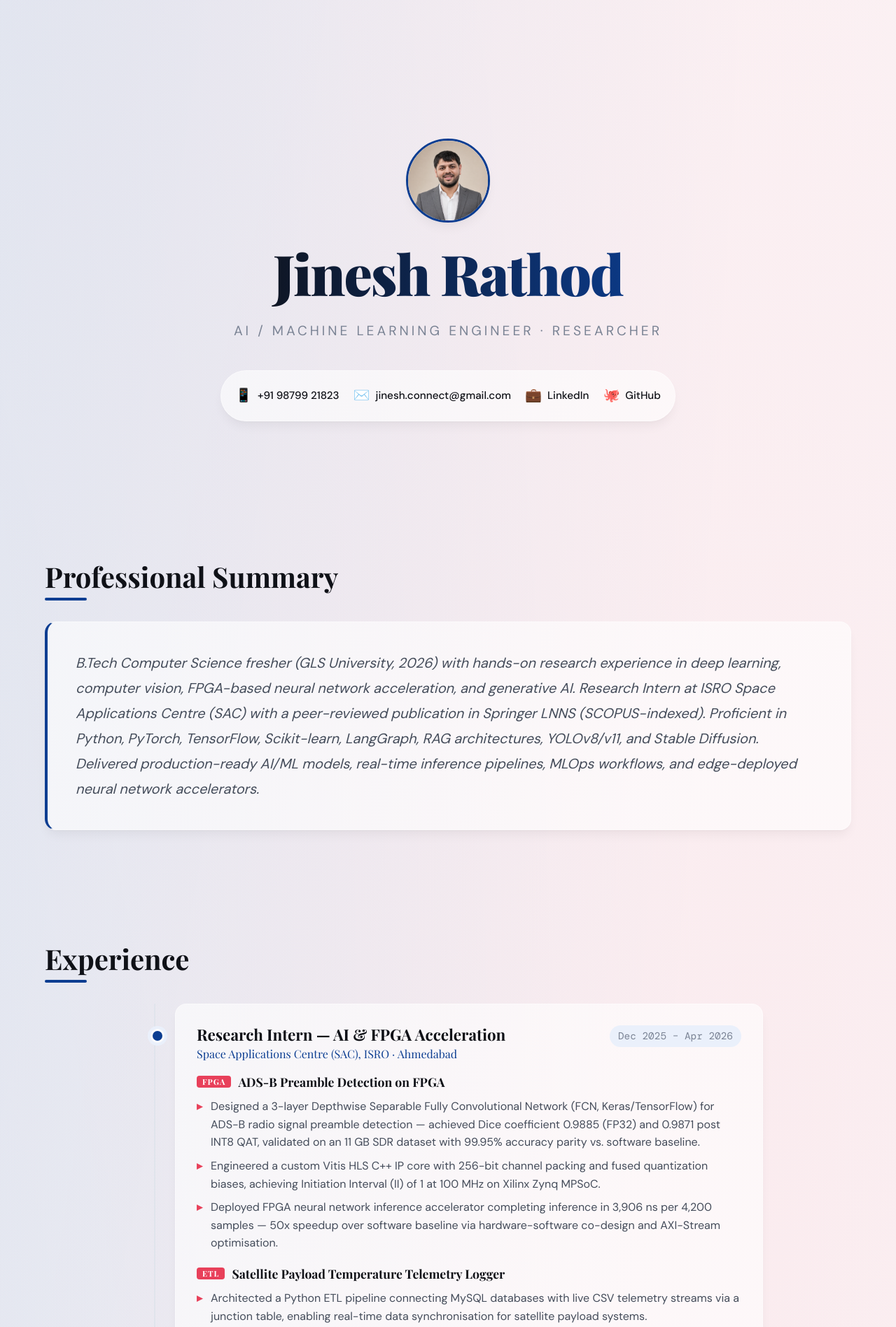
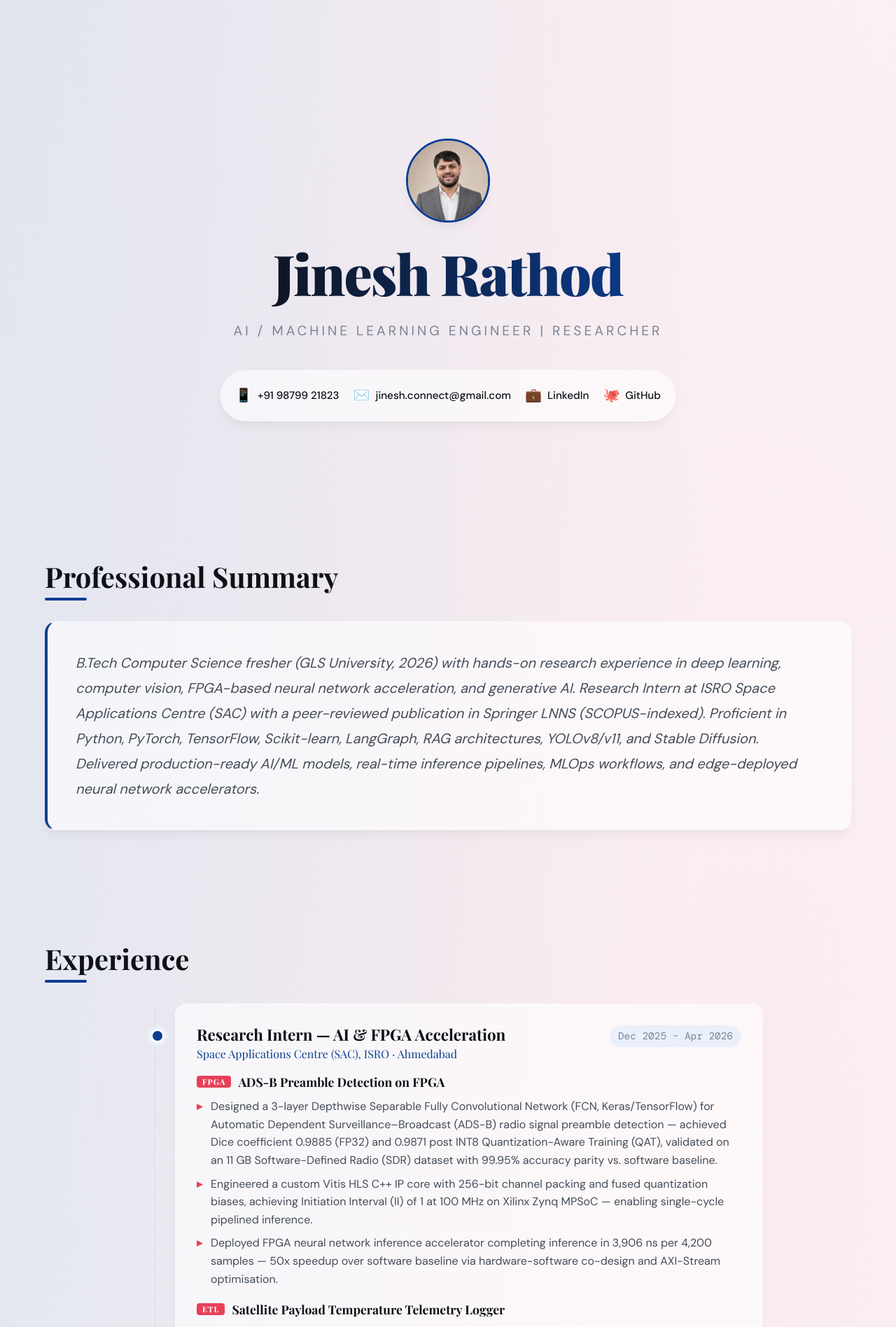
Before and after one commit to JineshRathod/portfolio, a Next.js app: page / in a window 1280 px wide. Shown: the top 1896 px of the page at 70% size. Built offline with nearby package versions, Linux system fonts and the light colour scheme.

Commit message:
Update Experience and Projects with full text and add video demo links

```diff
--- a/components/Experience.tsx
+++ b/components/Experience.tsx
@@ -19,8 +19,8 @@ export default function Experience() {
               <div className="project-group">
                 <h5 className="sub-project-title"><span className="highlight-badge">FPGA</span> ADS-B Preamble Detection on FPGA</h5>
                 <ul className="bullets">
-                  <li>Designed a 3-layer Depthwise Separable Fully Convolutional Network (FCN, Keras/TensorFlow) for ADS-B radio signal preamble detection — achieved Dice coefficient 0.9885 (FP32) and 0.9871 post INT8 QAT, validated on an 11 GB SDR dataset with 99.95% accuracy parity vs. software baseline.</li>
-                  <li>Engineered a custom Vitis HLS C++ IP core with 256-bit channel packing and fused quantization biases, achieving Initiation Interval (II) of 1 at 100 MHz on Xilinx Zynq MPSoC.</li>
+                  <li>Designed a 3-layer Depthwise Separable Fully Convolutional Network (FCN, Keras/TensorFlow) for Automatic Dependent Surveillance–Broadcast (ADS-B) radio signal preamble detection — achieved Dice coefficient 0.9885 (FP32) and 0.9871 post INT8 Quantization-Aware Training (QAT), validated on an 11 GB Software-Defined Radio (SDR) dataset with 99.95% accuracy parity vs. software baseline.</li>
+                  <li>Engineered a custom Vitis HLS C++ IP core with 256-bit channel packing and fused quantization biases, achieving Initiation Interval (II) of 1 at 100 MHz on Xilinx Zynq MPSoC — enabling single-cycle pipelined inference.</li>
                   <li>Deployed FPGA neural network inference accelerator completing inference in 3,906 ns per 4,200 samples — 50x speedup over software baseline via hardware-software co-design and AXI-Stream optimisation.</li>
                 </ul>
               </div>
@@ -28,7 +28,7 @@ export default function Experience() {
               <div className="project-group" style={{ marginTop: '20px' }}>
                 <h5 className="sub-project-title"><span className="highlight-badge">ETL</span> Satellite Payload Temperature Telemetry Logger</h5>
                 <ul className="bullets">
-                  <li>Architected a Python ETL pipeline connecting MySQL databases with live CSV telemetry streams via a junction table, enabling real-time data synchronisation for satellite payload systems.</li>
+                  <li>Architected a Python Extract-Transform-Load (ETL) pipeline connecting MySQL databases with live CSV telemetry streams via a junction table, enabling real-time data synchronisation for satellite payload systems.</li>
                   <li>Ingested time-series satellite telemetry into InfluxDB and built a real-time Grafana monitoring dashboard with threshold-based spike alerts — end-to-end latency under 5 seconds.</li>
                 </ul>
               </div>
--- a/components/Hero.tsx
+++ b/components/Hero.tsx
@@ -18,7 +18,7 @@ export default function Hero() {
             />
           </div>
           <h1 className="hero-title">Jinesh Rathod</h1>
-          <p className="hero-tagline">AI / Machine Learning Engineer · Researcher</p>
+          <p className="hero-tagline">AI / Machine Learning Engineer | Researcher</p>
           <div className="hero-contact glass-panel">
             <a href="tel:+919879921823" className="contact-link">
               <span className="contact-icon">📱</span> +91 98799 21823
--- a/components/Projects.tsx
+++ b/components/Projects.tsx
@@ -4,28 +4,29 @@ const projects = [
   {
     name: "Offline Agentic RAG — Privacy-First Document Intelligence",
     period: "May 2026 – Jun 2026",
-    desc: "Engineered a 100% offline Agentic RAG system with LangGraph state-machine architecture; ingests PDF, DOCX, PPTX, CSV, JSON, Markdown, and scraped URLs with smart contextual chunking. Implemented Cross-Encoder reranking over ChromaDB retrieval and token-by-token streaming via FastAPI.",
+    desc: "Engineered a 100% offline, zero-API-key Agentic RAG system with LangGraph state-machine architecture; ingests PDF, DOCX, PPTX, CSV, JSON, Markdown, and scraped URLs with smart contextual chunking. Implemented Cross-Encoder reranking pipeline (ms-marco-MiniLM-L-6-v2) over ChromaDB retrieval (top-10 overfetch → top-5 rerank), reducing hallucinations and improving answer relevance. Added implicit self-learning: system dynamically adjusts chunk confidence weights based on user follow-up tone analysis; streams responses token-by-token via FastAPI.",
     tags: ["LangGraph", "ChromaDB", "Ollama", "FastAPI", "React", "BGE Embeddings"],
     github: "https://github.com/JineshRathod/RAG",
+    demo: "https://drive.google.com/file/d/18V6rUGN2KoyandWnDbUDPhwfm1oWkFxn/view",
     highlight: true,
   },
   {
     name: "Architect AI — Generative Floor-Plan Visualiser",
     period: "Sep 2025 – Dec 2025",
-    desc: "Built a generative AI system enabling architects to visualise floor-plan concepts from natural language prompts using ResNet + U-Net fine-tuned with Stable Diffusion 2.1 and LoRA adapters. Published peer-reviewed research at CIS 2025.",
+    desc: "Built a generative AI system enabling architects to visualise floor-plan concepts from natural language prompts using a ResNet + U-Net backbone fine-tuned with Stable Diffusion 2.1 and LoRA adapters. Accelerated inference with CUDA-optimised pipelines; published peer-reviewed research at CIS 2025, indexed in Springer LNNS SCOPUS.",
     tags: ["PyTorch", "ResNet", "U-Net", "Stable Diffusion 2.1", "LoRA", "CUDA"],
     badges: ["Springer LNNS SCOPUS"],
     github: "https://github.com/JineshRathod/ArchitechAI",
-    demo: "https://drive.google.com/file/d/1Xpmm7IwMwOzhyBQHkHyrm4uo1-___qbA/view?usp=sharing",
+    demo: "https://drive.google.com/file/d/1Xpmm7IwMwOzhyBQHkHyrm4uo1-___qbA/view",
     highlight: true,
   },
   {
     name: "AutoDetect AI — Vehicle Damage Detection",
     period: "Oct 2025 – Nov 2025",
-    desc: "Trained YOLOv11 object detection model on a custom-annotated dataset to detect vehicle damage (scratches, dents, cracks, shattered glass). Deployed end-to-end as a Flutter mobile application with real-time on-device inference.",
+    desc: "Trained YOLOv11 object detection model on a custom-annotated dataset to detect vehicle damage (scratches, dents, cracks, shattered glass). Deployed end-to-end as a Flutter mobile application with real-time on-device YOLO inference pipeline.",
     tags: ["YOLOv11", "PyTorch", "OpenCV", "Flutter"],
     github: "https://github.com/JineshRathod/AutoDetect-AI-Vehicle-Damage-Detection",
-    demo: "https://drive.google.com/file/d/1crjIqCJ77X91VEQA3C-UmGYrWJq91JN7/view?usp=sharing",
+    demo: "https://drive.google.com/file/d/1crjIqCJ77X91VEQA3C-UmGYrWJq91JN7/view",
   },
   {
     name: "AI Virtual Nail Try-On",
@@ -33,7 +34,7 @@ const projects = [
     desc: "Built a computer vision pipeline for photorealistic virtual nail polish try-on using YOLOv8 for nail segmentation and MediaPipe for hand pose estimation with perspective-accurate overlays.",
     tags: ["YOLOv8", "PyTorch", "MediaPipe", "OpenCV"],
     github: "https://github.com/JineshRathod/AI-Virtual-Nail-Try-On",
-    demo: "https://drive.google.com/file/d/1ZcuoyZRrirJi2YP0UqTB5CgIeHg_kwFZ/view?usp=sharing",
+    demo: "https://drive.google.com/file/d/1ZcuoyZRrirJi2YP0UqTB5CgIeHg_kwFZ/view",
   },
   {
     name: "StemTape — AI Music Stem Separation Platform",
@@ -41,14 +42,15 @@ const projects = [
     desc: "Built and deployed a full-stack music source separation platform using Demucs to isolate vocals, drums, bass, and other stems from any audio track; live on Hugging Face Spaces with real-time inference.",
     tags: ["Demucs", "FastAPI", "React", "Hugging Face Spaces"],
     github: "https://github.com/JineshRathod/StemTape",
+    live: "https://jineshrathod-stemtape.hf.space",
   },
   {
     name: "GeoSpatial Site Readiness Analyser",
     period: "Mar 2026",
-    desc: "Built a full-stack geospatial analytics platform evaluating commercial site viability via a dynamic scoring engine aggregating road density, competitor proximity, AQI, and cellular coverage with MapLibre visualisation.",
+    desc: "Built a full-stack geospatial analytics platform evaluating commercial site viability via a dynamic scoring engine aggregating road density, competitor proximity, Air Quality Index (AQI), and cellular coverage. Integrated MapLibre for interactive map visualisation and Zustand for client-side state management in a React + FastAPI architecture.",
     tags: ["Python", "FastAPI", "React", "MapLibre", "Zustand"],
     github: "https://github.com/JineshRathod/GeoSpatial-Site-Readiness-Analyzer",
-    demo: "https://drive.google.com/file/d/1IhDA1l9zcfbu58I4gGuj2hvYHuePoDDh/view?usp=sharing",
+    demo: "https://drive.google.com/file/d/1IhDA1l9zcfbu58I4gGuj2hvYHuePoDDh/view",
   },
 ];
 
@@ -87,6 +89,11 @@ export default function Projects() {
                       GitHub
                     </a>
                   )}
+                  {proj.live && (
+                    <a href={proj.live} target="_blank" rel="noreferrer" className="project-link-btn secondary">
+                      Live App
+                    </a>
+                  )}
                   {proj.demo && (
                     <a href={proj.demo} target="_blank" rel="noreferrer" className="project-link-btn secondary">
                       Video Demo
```
